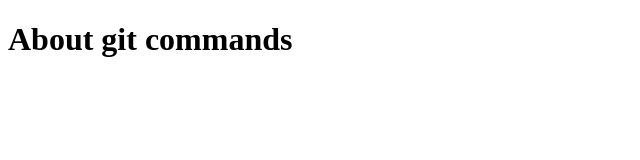
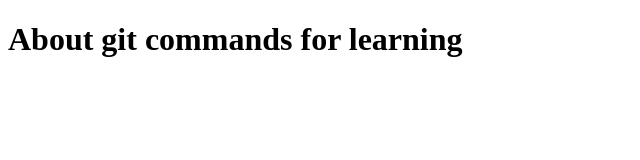
Before and after one commit to keerthinaalla/git-commandsnew, a plain HTML site: page index.html in a window 1280 px wide. Shown: the whole page, without its empty margins (0-640 px from the left). Drawn offline with Linux system fonts and the light colour scheme.

Commit message:
new text added in index.html

```diff
--- a/index.html
+++ b/index.html
@@ -7,6 +7,6 @@
     <title>Document</title>
 </head>
 <body>
-    <h1>About git commands</h1>
+    <h1>About git commands for learning</h1>
 </body>
 </html>
```
